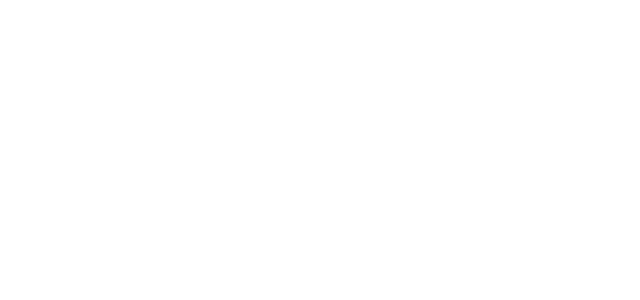
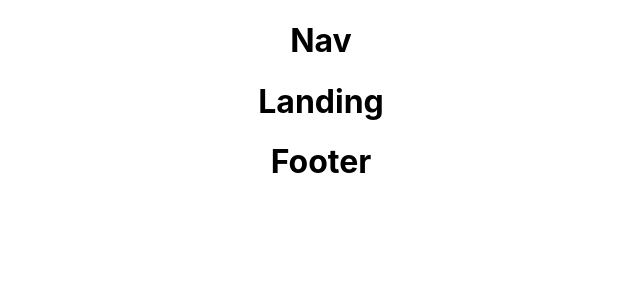
Before and after one commit to kalenluciano/open-source-photo-aggregator, a React (Create React App) app in the folder client/: page / in a window 1280 px wide. Shown: the top 300 px of the page, without its empty margins (319-959 px from the left). Built offline with nearby package versions, Linux system fonts and the light colour scheme.

Commit message:
Created first few components and rendered them in App

```diff
--- a/client/src/App.js
+++ b/client/src/App.js
@@ -1,7 +1,16 @@
 import './App.css';
+import Nav from './components/Nav';
+import Landing from './components/Landing';
+import Footer from './components/Footer';
 
-function App() {
-	return <div className="App"></div>;
-}
+const App = () => {
+	return (
+		<div className="App">
+			<Nav />
+			<Landing />
+			<Footer />
+		</div>
+	);
+};
 
 export default App;
--- /dev/null
+++ b/client/src/components/Footer.jsx
@@ -0,0 +1,10 @@
+const Footer = () => {
+
+    return (
+        <div>
+            <h1>Footer</h1>
+        </div>
+    )
+}
+
+export default Footer
--- /dev/null
+++ b/client/src/components/Landing.jsx
@@ -0,0 +1,10 @@
+const Landing = () => {
+
+    return (
+        <div>
+            <h1>Landing</h1>
+        </div>
+    )
+}
+
+export default Landing
--- /dev/null
+++ b/client/src/components/Nav.jsx
@@ -0,0 +1,10 @@
+const Nav = () => {
+
+    return (
+        <div>
+            <h1>Nav</h1>
+        </div>
+    )
+}
+
+export default Nav
```
